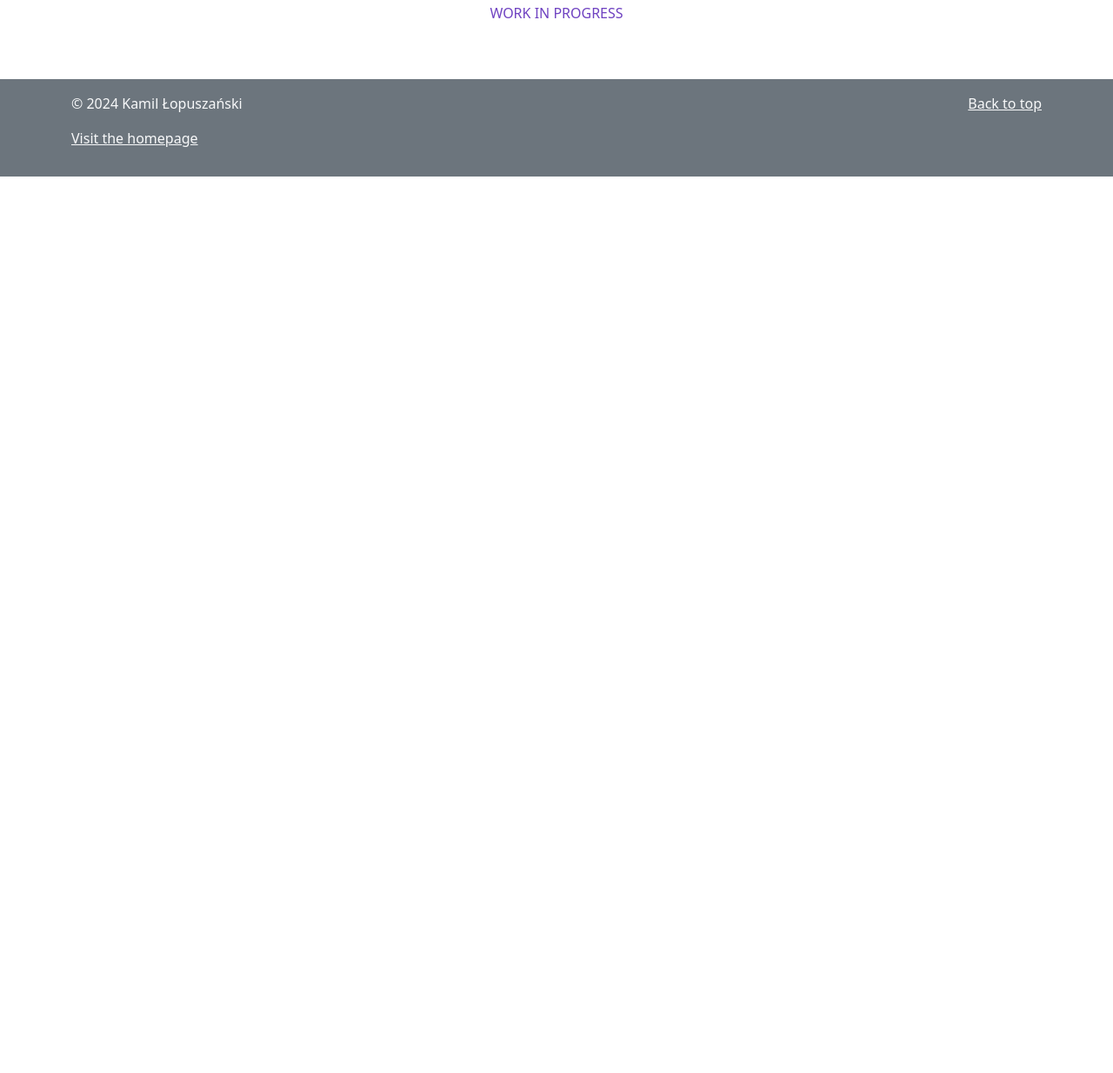
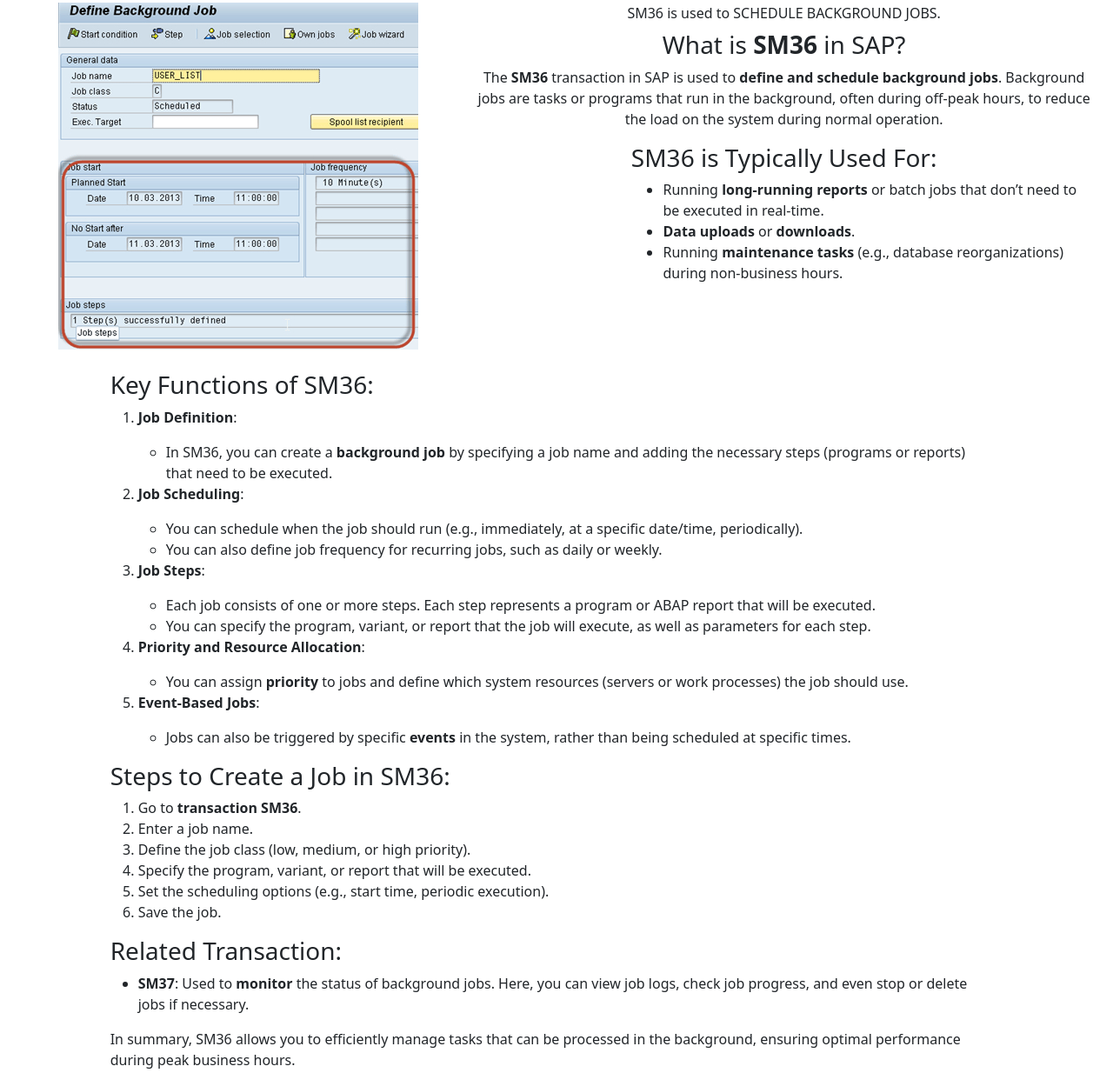
Before and after one commit to camilajenny/camilajenny.github.io, a plain HTML site: page sap/transactions/sm36.html in a window 1280 px wide. Shown: the part 157-1391 px from the top of the page at 87% size. Before the commit the page ends 800 px from the top, so only its background shows below. Drawn offline with nearby package versions, Linux system fonts and the light colour scheme.

Commit message:
add a description of the sm36 transaction

```diff
--- a/sap/transactions/sm36.html
+++ b/sap/transactions/sm36.html
@@ -74,6 +74,82 @@
       </header>
       <main class="jumbotron px-4 py-5 text-center" role="main">
         <h1>SAP SM36</h1>
+        <div class="row">
+          <div class="col-md-5"><img class="card-img-top img-fluid" alt="" style="max-height: 500px; width: auto" src="../../assets/images/sap/sm36/sm36.jpg" data-holder-rendered="true"></div>
+          <div class="text-center col-md-7">
+            <div class="mb-2">SM36 is used to SCHEDULE BACKGROUND JOBS.</div>
+            <h3 id="what-is-sm36-in-sap">What is <strong>SM36</strong> in SAP?</h3>
+            <p>The <strong>SM36</strong> transaction in SAP is used to <strong>define and schedule background jobs</strong>. Background jobs are tasks or programs that run in the background, often during off-peak hours, to reduce the load on the system during normal operation.</p>
+            <h3 id="sm36-is-typically-used-for">SM36 is Typically Used For:</h3>
+            <div class="row">
+              <div class="col-3"></div>
+              <div class="col-9">
+                <div class="text-start">
+                  <ul>
+                    <li>Running <strong>long-running reports</strong> or batch jobs that don’t need to be executed in real-time.</li>
+                    <li><strong>Data uploads</strong> or <strong>downloads</strong>.</li>
+                    <li>Running <strong>maintenance tasks</strong> (e.g., database reorganizations) during non-business hours.</li>
+                  </ul>
+                </div>
+              </div>
+            </div>
+          </div>
+          <div class="row justify-content-center text-start mt-4">
+            <div class="col-1"></div>
+            <div class="col-10">
+              <h3 id="key-functions-of-sm36">Key Functions of SM36:</h3>
+              <ol>
+                <li>
+                  <p><strong>Job Definition</strong>:</p>
+                  <ul>
+                    <li>In SM36, you can create a <strong>background job</strong> by specifying a job name and adding the necessary steps (programs or reports) that need to be executed.</li>
+                  </ul>
+                </li>
+                <li>
+                  <p><strong>Job Scheduling</strong>:</p>
+                  <ul>
+                    <li>You can schedule when the job should run (e.g., immediately, at a specific date/time, periodically).</li>
+                    <li>You can also define job frequency for recurring jobs, such as daily or weekly.</li>
+                  </ul>
+                </li>
+                <li>
+                  <p><strong>Job Steps</strong>:</p>
+                  <ul>
+                    <li>Each job consists of one or more steps. Each step represents a program or ABAP report that will be executed.</li>
+                    <li>You can specify the program, variant, or report that the job will execute, as well as parameters for each step.</li>
+                  </ul>
+                </li>
+                <li>
+                  <p><strong>Priority and Resource Allocation</strong>:</p>
+                  <ul>
+                    <li>You can assign <strong>priority</strong> to jobs and define which system resources (servers or work processes) the job should use.</li>
+                  </ul>
+                </li>
+                <li>
+                  <p><strong>Event-Based Jobs</strong>:</p>
+                  <ul>
+                    <li>Jobs can also be triggered by specific <strong>events</strong> in the system, rather than being scheduled at specific times.</li>
+                  </ul>
+                </li>
+              </ol>
+              <h3 id="steps-to-create-a-job-in-sm36">Steps to Create a Job in SM36:</h3>
+              <ol>
+                <li>Go to <strong>transaction SM36</strong>.</li>
+                <li>Enter a job name.</li>
+                <li>Define the job class (low, medium, or high priority).</li>
+                <li>Specify the program, variant, or report that will be executed.</li>
+                <li>Set the scheduling options (e.g., start time, periodic execution).</li>
+                <li>Save the job.</li>
+              </ol>
+              <h3 id="related-transaction">Related Transaction:</h3>
+              <ul>
+                <li><strong>SM37</strong>: Used to <strong>monitor</strong> the status of background jobs. Here, you can view job logs, check job progress, and even stop or delete jobs if necessary.</li>
+              </ul>
+              <p>In summary, SM36 allows you to efficiently manage tasks that can be processed in the background, ensuring optimal performance during peak business hours.</p>
+            </div>
+            <div class="col-1"></div>
+          </div>
+        </div>
         <p class="text-purple">WORK IN PROGRESS</p>
       </main>
       <footer class="bg-secondary text-light py-3">
```
Also changed, not shown: assets/images/sap/sm36/sm36.webp (deleted).
